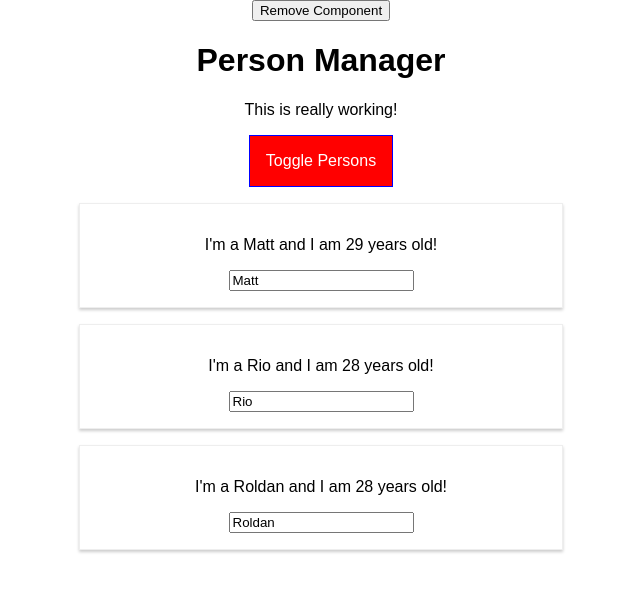
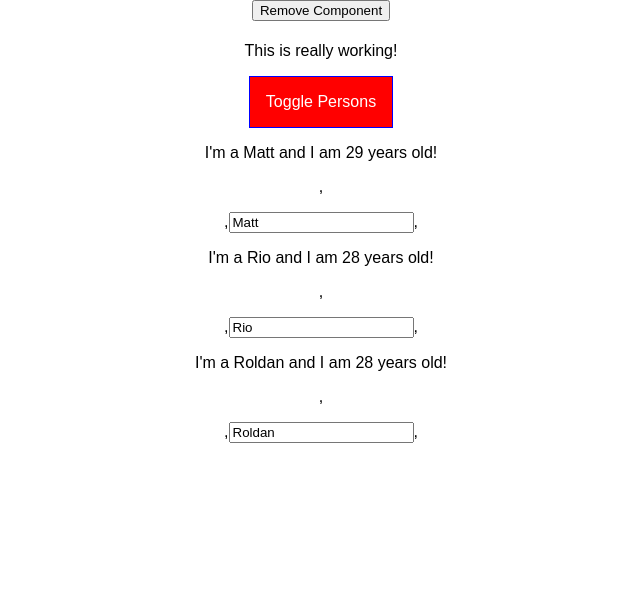
Before and after one commit to MrCooper42/React-guide, a React (Create React App) app: page / in a window 1280 px wide. Both pictures are taken after a click on the button "Toggle Persons". Shown: the top 592 px of the page, without its empty margins (319-959 px from the left). Built offline with nearby package versions, Linux system fonts and the light colour scheme.

Commit message:
higher order components dive

```diff
--- a/src/components/Persons/Person/Person.js
+++ b/src/components/Persons/Person/Person.js
@@ -1,26 +1,22 @@
-import React, {Component} from "react";
-
-import styles from "./Person.module.css";
+import React, { Component } from 'react';
+import { Auxillary } from '../../../higherOrderComponents/Auxillary';
+import styles from './Person.module.css';
 
 export class Person extends Component {
+  render() {
+    console.log('[Person.js] rendering...');
 
-  render() {
-    console.log("[Person.js] rendering...");
-
-    const {
-      age,
-      name,
-      children,
-      changed,
-      click,
-    } = this.props;
+    const { age, name, children, changed, click } = this.props;
 
     return (
-      <div className={styles.Person}>
-        <p onClick={click}>I'm a {name} and I am {age} years old!</p>
-        <p>{children}</p>
-        <input type="text" onChange={changed} value={name}/>
-      </div>
+      // could also just use React.Fragment or import Fragment to avoid dot notation
+      <Auxillary>
+        <p key="i1" onClick={click}>
+          I'm a {name} and I am {age} years old!
+        </p>
+        ,<p key="i2">{children}</p>,
+        <input key="i3" type="text" onChange={changed} value={name} />,
+      </Auxillary>
     );
   }
-};
+}
--- a/src/containers/App.js
+++ b/src/containers/App.js
@@ -1,6 +1,8 @@
 import React, { Component } from 'react';
 import { Cockpit } from '../components/Cockpit/Cockpit';
 import { Persons } from '../components/Persons/Persons';
+import { Auxillary } from '../higherOrderComponents/Auxillary';
+import { withClass } from '../higherOrderComponents/withClass';
 import styles from './App.module.css';
 
 class App extends Component {
@@ -93,7 +95,7 @@ class App extends Component {
     }
 
     return (
-      <div className={styles.App}>
+      <Auxillary styles={styles.App}>
         <button
           onClick={() => {
             this.setState({ showCockpit: !this.state.showCockpit });
@@ -110,9 +112,9 @@ class App extends Component {
           />
         ) : null}
         {persons}
-      </div>
+      </Auxillary>
     );
   }
 }
 
-export default App;
+export default withClass(App, styles.App);
--- /dev/null
+++ b/src/higherOrderComponents/Auxillary.js
@@ -0,0 +1 @@
+export const Auxillary = props => props.children;
--- /dev/null
+++ b/src/higherOrderComponents/withClass.js
@@ -0,0 +1,9 @@
+import React from 'react';
+
+export const withClass = (WrappedComponent, className) => {
+  return props => (
+    <div className={className}>
+      <WrappedComponent />
+    </div>
+  );
+};
```
